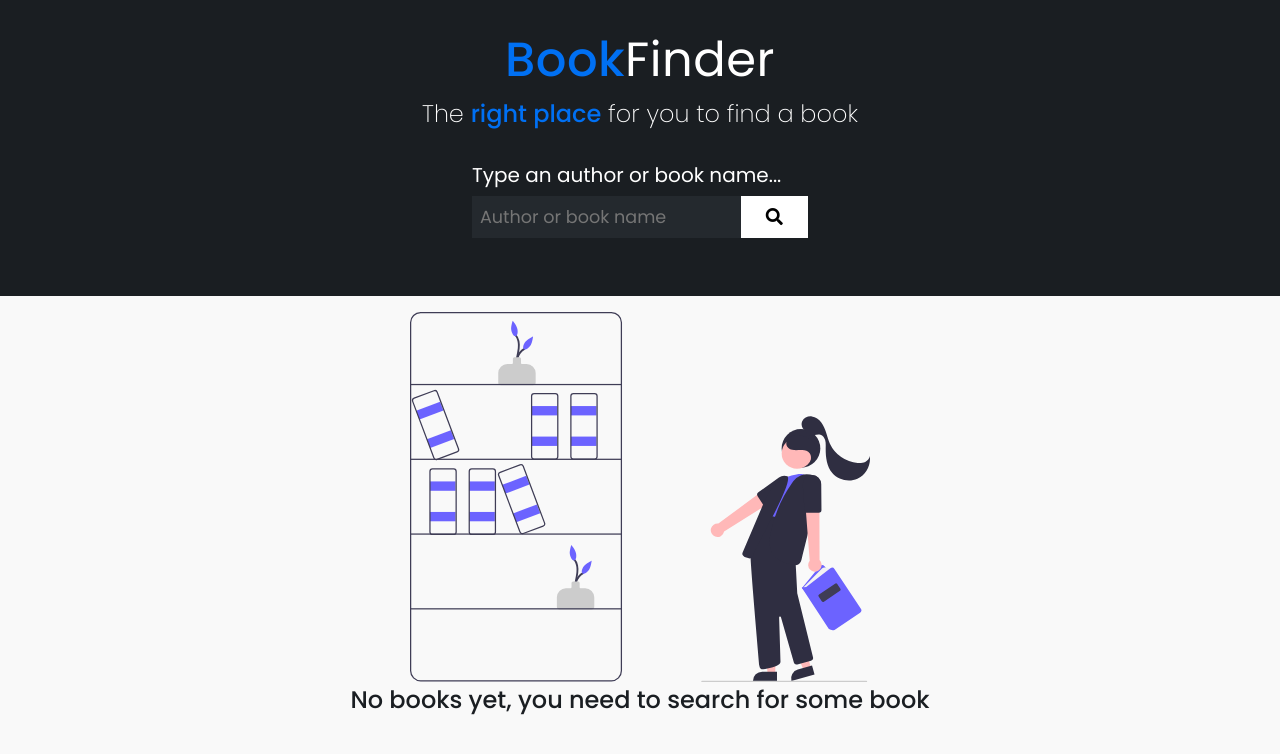
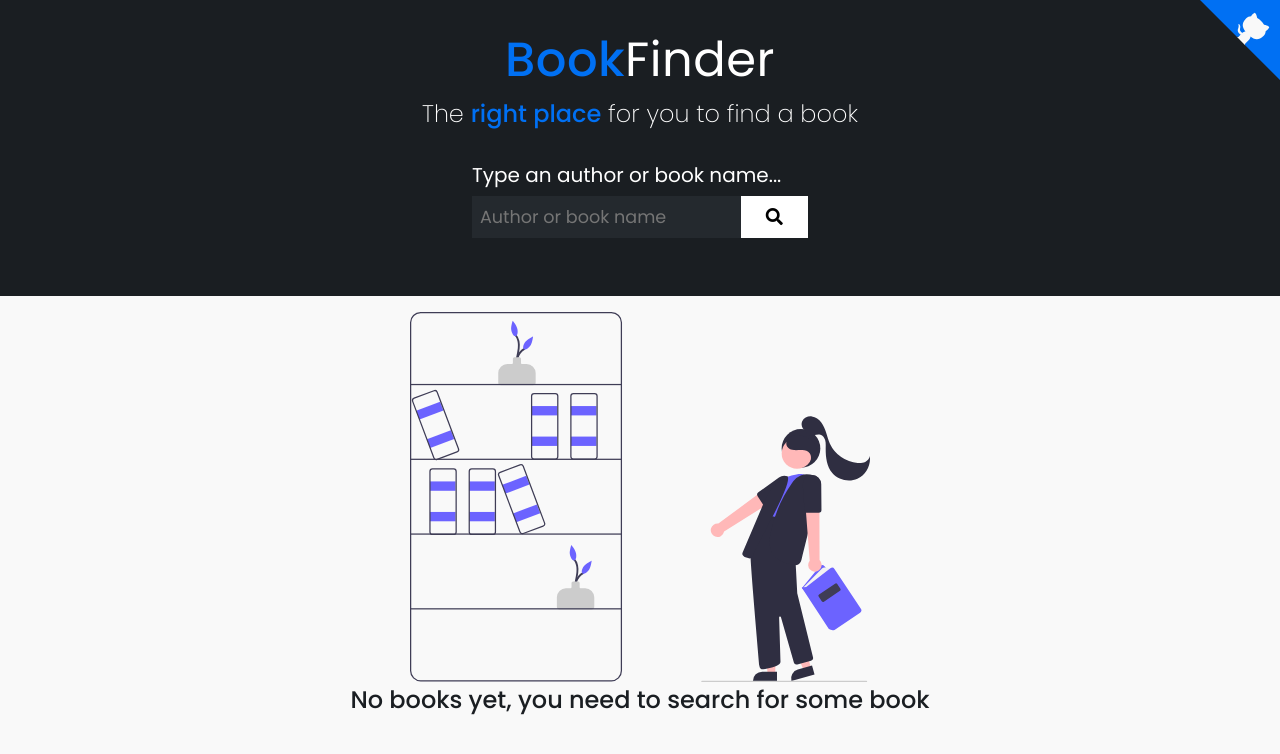
Before and after one commit to TiagoDiass/book-finder, a React (Create React App) app: page / in a window 1280 px wide. Shown: the top 754 px of the page. Built offline with nearby package versions, Linux system fonts and the light colour scheme.

Commit message:
:dizzy: added github corner

```diff
--- a/src/App.js
+++ b/src/App.js
@@ -1,10 +1,12 @@
 import React from 'react';
+import Routes from './routes';
 
-import Routes from './routes';
+import GithubCorner from './components/GithubCorner';
 
 function App() {
   return (
     <div id="app">
+      <GithubCorner />
       <Routes />
     </div>
   );
--- /dev/null
+++ b/src/components/GithubCorner/index.js
@@ -0,0 +1,31 @@
+import React from 'react';
+
+import { Corner } from './styles';
+
+const GithubCorner = () => (
+  <Corner>
+    <a
+      href="https://github.com/TiagoDiass/book-finder"
+      target="_blank"
+      rel="noopener noreferrer"
+      className="github-corner"
+      aria-label="View source on GitHub"
+    >
+      <svg width="80" height="80" viewBox="0 0 250 250" aria-hidden="true">
+        <path d="M0,0 L115,115 L130,115 L142,142 L250,250 L250,0 Z" />
+        <path
+          d="M128.3,109.0 C113.8,99.7 119.0,89.6 119.0,89.6 C122.0,82.7 120.5,78.6 120.5,78.6 C119.2,72.0 123.4,76.3 123.4,76.3 C127.3,80.9 125.5,87.3 125.5,87.3 C122.9,97.6 130.6,101.9 134.4,103.2"
+          fill="currentColor"
+          className="octo-arm"
+        />
+        <path
+          d="M115.0,115.0 C114.9,115.1 118.7,116.5 119.8,115.4 L133.7,101.6 C136.9,99.2 139.9,98.4 142.2,98.6 C133.8,88.0 127.5,74.4 143.8,58.0 C148.5,53.4 154.0,51.2 159.7,51.0 C160.3,49.4 163.2,43.6 171.4,40.1 C171.4,40.1 176.1,42.5 178.8,56.2 C183.1,58.6 187.2,61.8 190.9,65.4 C194.5,69.0 197.7,73.2 200.1,77.6 C213.8,80.2 216.3,84.9 216.3,84.9 C212.7,93.1 206.9,96.0 205.4,96.6 C205.1,102.4 203.0,107.8 198.3,112.5 C181.9,128.9 168.3,122.5 157.7,114.1 C157.9,116.9 156.7,120.9 152.7,124.9 L141.0,136.5 C139.8,137.7 141.6,141.9 141.8,141.8 Z"
+          fill="currentColor"
+          className="octo-body"
+        />
+      </svg>
+    </a>
+  </Corner>
+);
+
+export default GithubCorner;
--- /dev/null
+++ b/src/components/GithubCorner/styles.js
@@ -0,0 +1,58 @@
+import styled, { keyframes } from 'styled-components';
+
+const fadeFromRight = keyframes`
+    from {
+        transform: translateX(80px);
+    }
+
+    to {
+        transform: translateX(0);
+    }
+`;
+
+export const Corner = styled.div`
+  .github-corner {
+    position: absolute;
+    top: 0;
+    right: 0;
+    border: 0;
+    animation: ${fadeFromRight} 1s ease;
+
+    &:hover .octo-arm {
+      animation: octocat-wave 560ms ease-in-out;
+    }
+
+    svg {
+      fill: var(--color-blue);
+      color: var(--white-darker);
+      .octo-arm {
+        transform-origin: 130px 106px;
+      }
+    }
+  }
+
+  @keyframes octocat-wave {
+    0%,
+    100% {
+      transform: rotate(0);
+    }
+    20%,
+    60% {
+      transform: rotate(-25deg);
+    }
+    40%,
+    80% {
+      transform: rotate(10deg);
+    }
+  }
+  @media (max-width: 500px) {
+    .github-corner {
+      &:hover .octo-arm {
+        animation: none;
+      }
+      .octo-arm {
+        animation: octocat-wave 560ms ease-in-out;
+      }
+    }
+  }
+`;
--- a/src/pages/Main/index.js
+++ b/src/pages/Main/index.js
@@ -81,6 +81,7 @@
             <h1>
               <span className="logo-blue">Book</span>Finder
             </h1>
+
             <h2>
               The <span className="logo-blue">right place</span> for you to find a book
             </h2>
```
